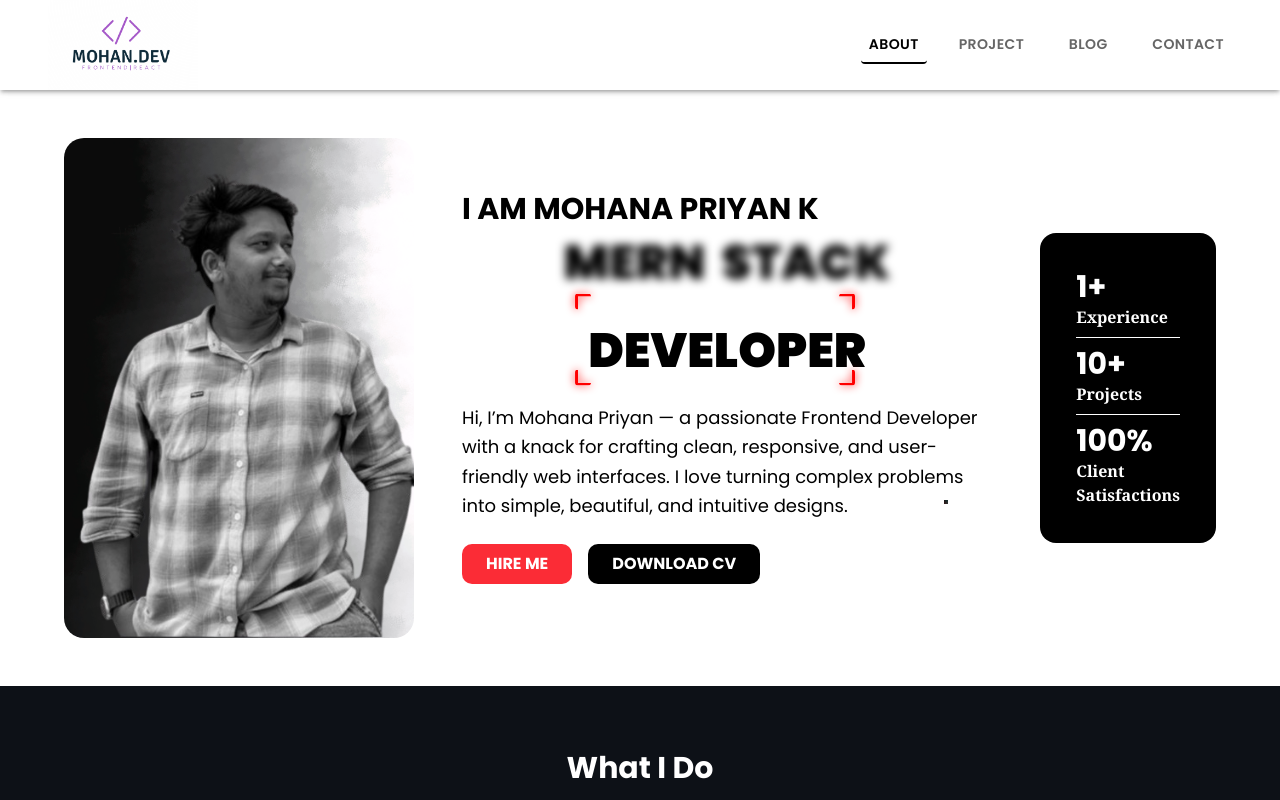
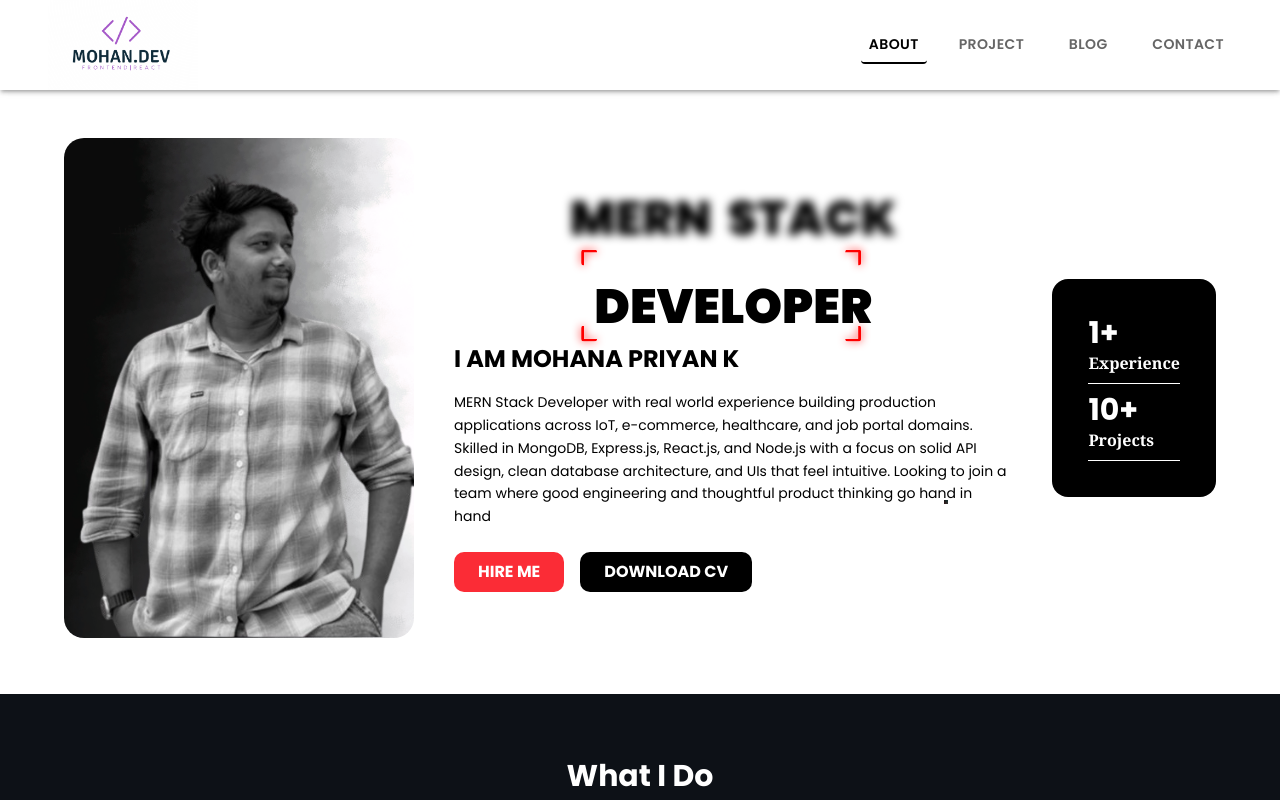
Before and after one commit to Mohanapriyan1386K/Mohan.Dev, a React (Vite) app: page /#/ in a window 1280 px wide. Shown: the top 800 px of the page. Built offline with nearby package versions, Linux system fonts and the light colour scheme; a web font is replaced by a local one.

Commit message:
What I Do

```diff
--- a/src/Components/Ui/WhatIDo.jsx
+++ b/src/Components/Ui/WhatIDo.jsx
@@ -25,7 +25,7 @@ function WhatIDo() {
   ];
 
   return (
-    <div className="bg-[#0d1117] py-16 px-4 md:px-20 ">
+    <div className="bg-[#0d1117] sm:mt-2 py-16 px-4 md:px-20 ">
       <h2 className="text-3xl font-bold text-white text-center mb-12">What I Do</h2>
       <div className="grid grid-cols-1 sm:grid-cols-2 md:grid-cols-4 gap-8 max-w-7xl mx-auto">
         {items.map((item, index) => (
--- a/src/Screens/About.jsx
+++ b/src/Screens/About.jsx
@@ -37,9 +37,9 @@ function About() {
         <meta name="robots" content="index, follow" />
       </Helmet>
 
-      <div className="w-full">
+      <div className="w-full ">
         {/* Hero Section with Particles */}
-        <div className="relative w-full max-h-screen overflow-hidden mt-0">
+        <div className="relative w-full max-h-3/4 overflow-hidden mt-0">
           {/* Particle Background */}
           <motion.div
             initial={{ opacity: 0, y: 30 }}
@@ -82,7 +82,16 @@ function About() {
               </div>
 
               {/* Text Section */}
-              <div className="max-w-2xl text-center md:text-left px-2">
+              <div className="max-w-2xl ">
+                <TrueFocus
+                  sentence="MERN STACK DEVELOPER"
+                  manualMode={false}
+                  blurAmount={5}
+                  borderColor="red"
+                  animationDuration={1}
+                  pauseBetweenAnimations={1}
+                />
+
                 {/* <h1>
                   <BlurText
                     text="I AM MOHANA PRIYAN"
@@ -93,22 +102,16 @@ function About() {
                     className="text-[20px] sm:text-2xl font-bold mb-3"
                   />
                 </h1> */}
-                <h1 className="text-3xl  font-bold">I AM MOHANA PRIYAN K</h1>
+                <h1 className="text-2xl  font-bold"> I AM MOHANA PRIYAN K</h1>
 
-                <TrueFocus
-                  sentence="MERN STACK DEVELOPER"
-                  manualMode={false}
-                  blurAmount={5}
-                  borderColor="red"
-                  animationDuration={1}
-                  pauseBetweenAnimations={1}
-                />
-
-                <p className="mt-4 text-black text-base sm:text-lg leading-relaxed">
-                  Hi, I’m Mohana Priyan — a passionate Frontend Developer with a
-                  knack for crafting clean, responsive, and user-friendly web
-                  interfaces. I love turning complex problems into simple,
-                  beautiful, and intuitive designs.
+                <p className="mt-4 text-black text-start  sm:text-sm leading-relaxed">
+                  MERN Stack Developer with real world experience building
+                  production applications across IoT, e-commerce, healthcare,
+                  and job portal domains. Skilled in MongoDB, Express.js,
+                  React.js, and Node.js with a focus on solid API design, clean
+                  database architecture, and UIs that feel intuitive. Looking to
+                  join a team where good engineering and thoughtful product
+                  thinking go hand in hand
                 </p>
 
                 <div className="flex flex-col sm:flex-row gap-4 mt-6 justify-center md:justify-start">
@@ -164,7 +167,7 @@ function About() {
                 </div>
                 <hr />
                 {/* 3 */}
-                <div>
+                {/* <div>
                   <div>
                     <CountUp
                       from={0}
@@ -178,7 +181,7 @@ function About() {
                   </div>
 
                   <p className="font-serif font-bold  ">Client Satisfactions</p>
-                </div>
+                </div> */}
               </div>
             </div>
           </motion.div>
--- a/src/Screens/Project.jsx
+++ b/src/Screens/Project.jsx
@@ -7,16 +7,26 @@ import Ecom from "../assets/Projects/Ecom.png";
 import Agroly from "../assets/Projects/Agroly.png";
 import { Helmet } from "react-helmet";
 import explore from "../assets/Projects/ExploreCare.png";
+import Allindiajobs from "../assets/Projects/AllIndiaJobs.png"
 import Job from "../assets/Projects/Job.png";
 
 const projects = [
+  {
+    title:"Blog Project",
+     description:
+      "Accessibility-focused Jobs Blogs Every will be esay to apply like jobs and Readt technical conteent.",
+    image:Allindiajobs,
+    previewLink: "https://www.allindiajobs.site/",
+    tech: ["Full Stack Application","Next Js", "Tailwind", "Node JS" ,"ExperssJS","MongoDb"],
+
+  },
   {
     title: "Health Care",
     description:
       "Accessibility-focused healthcare web app designed in Figma and built with React + Tailwind CSS for smooth patient navigation.",
     image: explore,
     previewLink: "https://www.explorecarepricing.com/",
-    tech: ["React", "Tailwind", "Figma"],
+    tech: ["React", "MUI", "Python","Fast Api"],
   },
   {
     title: "Job Portal",
@@ -24,7 +34,7 @@ const projects = [
       "Role-based full-stack job portal with admin and user dashboards, job listings, and REST API integration.",
     image: Job,
     previewLink: "https://esayjobs.vercel.app/",
-    tech: ["React", "MUI", "REST API"],
+    tech: ["Full Stack Application","React", "Tailwind", "Node JS" ,"ExperssJS","MongoDb"],
   },
   {
     title: "Chat App",
@@ -53,14 +63,7 @@ const projects = [
     githubLink: "https://github.com/Mohanapriyan6559/finaltickapi",
     tech: ["OpenAI API", "STT", "Voice"],
   },
-  {
-    title: "Farmer App",
-    description: "Agriculture-focused platform with useful features for farmers.",
-    image: Agroly,
-    previewLink: "https://agroly.vercel.app/index.html",
-    githubLink: "https://github.com/Mohanapriyan6559/Task",
-    tech: ["HTML", "CSS", "JavaScript"],
-  },
+
 ];
 
 const Project = () => {
```
Also changed, not shown: src/assets/Projects/AllIndiaJobs.png (added).
